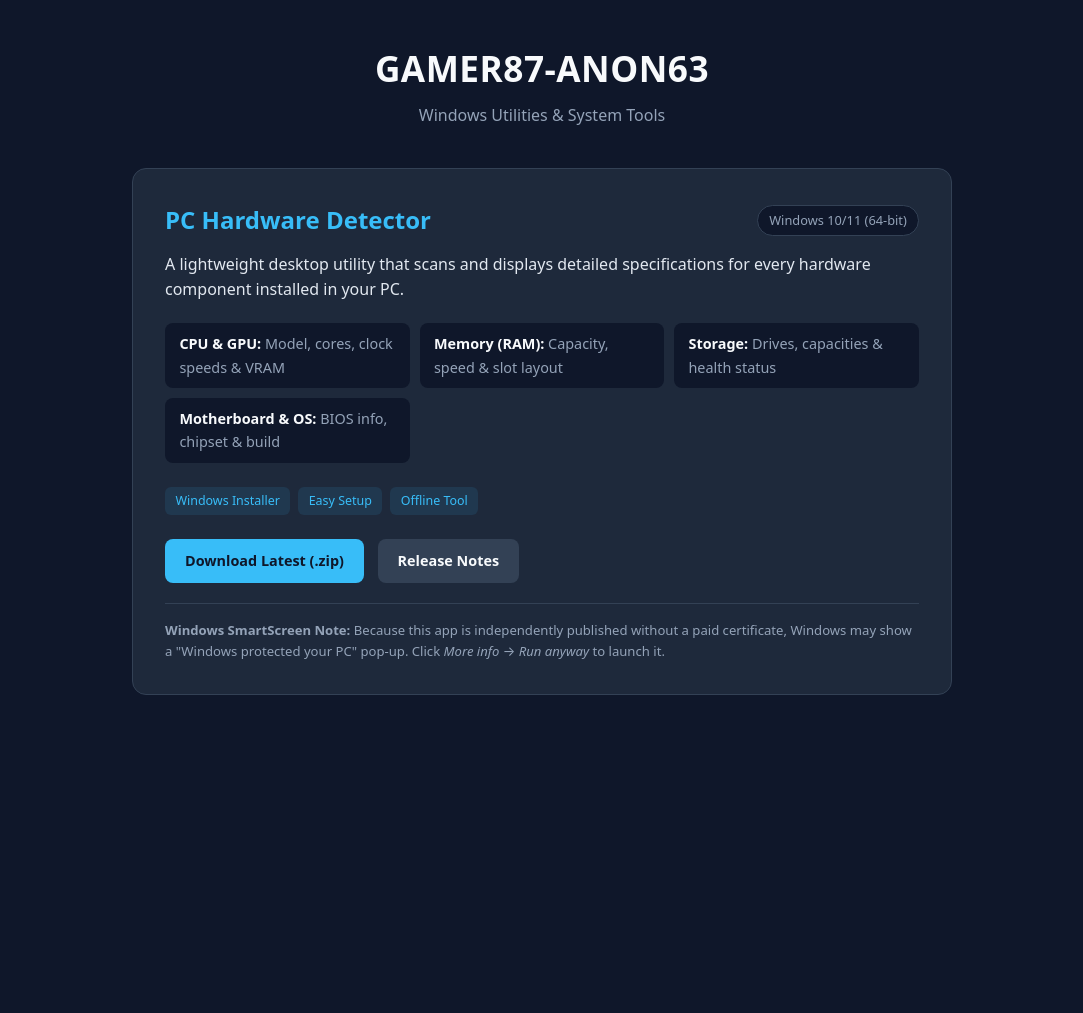
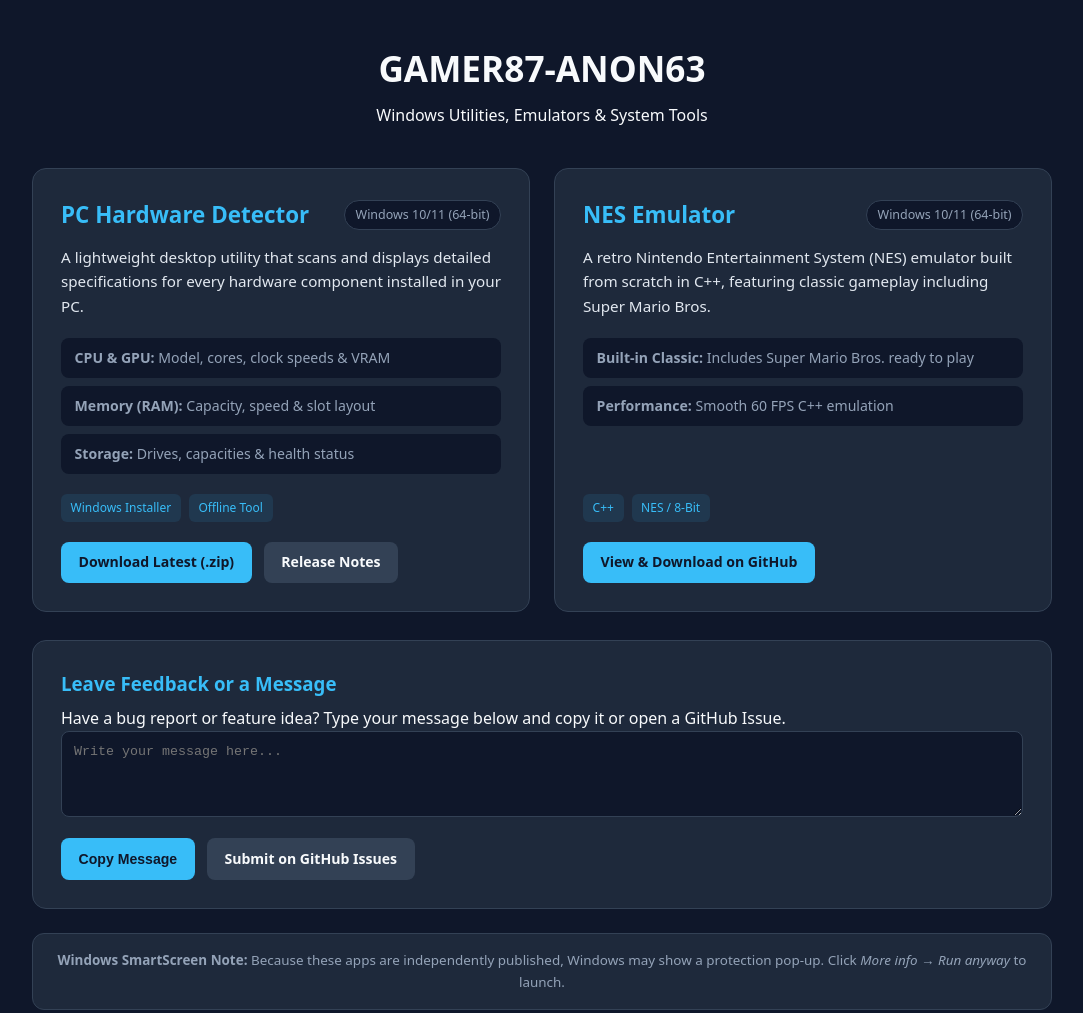
Before and after one commit to GAMER87-ANON63/gamer87-anon63.github.io, a plain HTML site: page index.html in a window 1280 px wide. Shown: the whole page, without its empty margins (98-1181 px from the left). Before the commit the page ends 800 px from the top, so only its background shows below. Drawn offline with Linux system fonts and the light colour scheme.

Commit message:
Update index.html

```diff
--- a/index.html
+++ b/index.html
@@ -6,147 +6,106 @@
   <title>GAMER87-ANON63 | Desktop Apps</title>
   <style>
     :root {
-      --bg: #0f172a;
-      --card: #1e293b;
-      --text: #f8fafc;
-      --muted: #94a3b8;
-      --accent: #38bdf8;
-      --border: #334155;
+      --bg: #0f172a; --card: #1e293b; --text: #f8fafc;
+      --muted: #94a3b8; --accent: #38bdf8; --border: #334155;
     }
     * { box-sizing: border-box; margin: 0; padding: 0; }
-    body {
-      font-family: system-ui, -apple-system, sans-serif;
-      background: var(--bg);
-      color: var(--text);
-      line-height: 1.6;
-      padding: 2.5rem 1rem;
-    }
-    .container { max-width: 820px; margin: 0 auto; }
+    body { font-family: system-ui, sans-serif; background: var(--bg); color: var(--text); padding: 2.5rem 1rem; line-height: 1.6; }
+    .container { max-width: 1020px; margin: 0 auto; }
     header { text-align: center; margin-bottom: 2.5rem; }
-    header h1 { font-size: 2.2rem; margin-bottom: 0.4rem; letter-spacing: 0.5px; }
-    header p { color: var(--muted); }
-    .card {
-      background: var(--card);
-      border-radius: 14px;
-      padding: 2rem;
-      border: 1px solid var(--border);
-      margin-bottom: 1.5rem;
-    }
-    .card-header {
-      display: flex;
-      justify-content: space-between;
-      align-items: center;
-      flex-wrap: wrap;
-      gap: 0.5rem;
-      margin-bottom: 0.75rem;
-    }
-    .card h2 { font-size: 1.5rem; color: var(--accent); }
-    .version {
-      background: #0f172a;
-      color: var(--muted);
-      font-size: 0.8rem;
-      padding: 0.25rem 0.7rem;
-      border-radius: 999px;
-      border: 1px solid var(--border);
-    }
-    .description { color: #e2e8f0; margin-bottom: 1.25rem; }
-    .features {
-      list-style: none;
-      display: grid;
-      grid-template-columns: repeat(auto-fit, minmax(220px, 1fr));
-      gap: 0.6rem;
-      margin-bottom: 1.5rem;
-    }
-    .features li {
-      background: #0f172a;
-      padding: 0.6rem 0.9rem;
-      border-radius: 8px;
-      font-size: 0.9rem;
-      color: var(--muted);
-    }
-    .features li strong { color: var(--text); }
-    .tags { display: flex; flex-wrap: wrap; gap: 0.5rem; margin-bottom: 1.5rem; }
-    .tag {
-      background: rgba(56, 189, 248, 0.1);
-      color: var(--accent);
-      font-size: 0.78rem;
-      padding: 0.25rem 0.65rem;
-      border-radius: 6px;
-      font-weight: 500;
-    }
-    .links { display: flex; flex-wrap: wrap; gap: 0.85rem; align-items: center; }
-    .links a {
-      text-decoration: none;
-      color: var(--text);
-      background: #334155;
-      padding: 0.65rem 1.25rem;
-      border-radius: 8px;
-      font-size: 0.9rem;
-      font-weight: 600;
-    }
-    .links a.primary { background: var(--accent); color: #0f172a; }
-    .links a:hover { opacity: 0.9; }
-    .notice {
-      margin-top: 1.25rem;
-      padding-top: 1rem;
-      border-top: 1px solid var(--border);
-      font-size: 0.82rem;
-      color: var(--muted);
-    }
+    header h1 { font-size: 2.2rem; margin-bottom: 0.4rem; }
+    .grid { display: grid; grid-template-columns: repeat(auto-fit, minmax(340px, 1fr)); gap: 1.5rem; }
+    .card { background: var(--card); border-radius: 14px; padding: 1.75rem; border: 1px solid var(--border); display: flex; flex-direction: column; justify-content: space-between; }
+    .card-header { display: flex; justify-content: space-between; align-items: center; margin-bottom: 0.75rem; }
+    .card h2 { font-size: 1.4rem; color: var(--accent); }
+    .version { background: #0f172a; color: var(--muted); font-size: 0.78rem; padding: 0.25rem 0.65rem; border-radius: 999px; border: 1px solid var(--border); }
+    .description { color: #e2e8f0; margin-bottom: 1.25rem; font-size: 0.95rem; }
+    .features { list-style: none; display: grid; gap: 0.5rem; margin-bottom: 1.25rem; }
+    .features li { background: #0f172a; padding: 0.55rem 0.85rem; border-radius: 8px; font-size: 0.88rem; color: var(--muted); }
+    .tags { display: flex; flex-wrap: wrap; gap: 0.5rem; margin-bottom: 1.25rem; }
+    .tag { background: rgba(56, 189, 248, 0.1); color: var(--accent); font-size: 0.75rem; padding: 0.25rem 0.6rem; border-radius: 6px; }
+    .links { display: flex; flex-wrap: wrap; gap: 0.75rem; }
+    .links a, .btn { text-decoration: none; color: var(--text); background: #334155; padding: 0.6rem 1.1rem; border-radius: 8px; font-size: 0.88rem; font-weight: 600; cursor: pointer; border: none; }
+    .links a.primary, .btn.primary { background: var(--accent); color: #0f172a; }
+    .feedback-box { margin-top: 1.75rem; background: var(--card); border: 1px solid var(--border); border-radius: 14px; padding: 1.75rem; }
+    .feedback-box h3 { color: var(--accent); margin-bottom: 0.4rem; }
+    textarea { width: 100%; padding: 0.75rem; border-radius: 8px; border: 1px solid var(--border); background: #0f172a; color: var(--text); margin-bottom: 0.85rem; }
+    .notice { margin-top: 1.5rem; background: var(--card); border: 1px solid var(--border); border-radius: 12px; padding: 1rem; font-size: 0.84rem; color: var(--muted); text-align: center; }
   </style>
 </head>
 <body>
   <div class="container">
     <header>
       <h1>GAMER87-ANON63</h1>
-      <p>Windows Utilities &amp; System Tools</p>
+      <p>Windows Utilities, Emulators &amp; System Tools</p>
     </header>
-
-    <main>
+    <main class="grid">
       <article class="card">
+        <div>
           <div class="card-header">
             <h2>PC Hardware Detector</h2>
             <span class="version">Windows 10/11 (64-bit)</span>
           </div>
-
-      <p class="description">
-  A lightweight desktop utility that scans and displays detailed specifications for every hardware component installed in your PC.
-</p>
-
-
+          <p class="description">A lightweight desktop utility that scans and displays detailed specifications for every hardware component installed in your PC.</p>
           <ul class="features">
             <li><strong>CPU &amp; GPU:</strong> Model, cores, clock speeds &amp; VRAM</li>
             <li><strong>Memory (RAM):</strong> Capacity, speed &amp; slot layout</li>
             <li><strong>Storage:</strong> Drives, capacities &amp; health status</li>
-          <li><strong>Motherboard &amp; OS:</strong> BIOS info, chipset &amp; build</li>
           </ul>
-
-    <div class="tags">
-  <span class="tag">Windows Installer</span>
-  <span class="tag">Easy Setup</span>
-  <span class="tag">Offline Tool</span>
         </div>
-
-
+        <div>
+          <div class="tags"><span class="tag">Windows Installer</span><span class="tag">Offline Tool</span></div>
           <div class="links">
-  <a id="dl-btn" href="#" class="primary">Download Latest (.zip)</a>
-  <a id="rel-btn" href="#" target="_blank">Release Notes</a>
+            <a id="hw-dl" href="#" class="primary">Download Latest (.zip)</a>
+            <a id="hw-rel" href="#" target="_blank">Release Notes</a>
           </div>
-
-<script>
-  const repo = "https://github.com" + "/GAMER87-ANON63/gamer87-anon63.github.io";
-  document.getElementById("dl-btn").href = repo + "/releases/latest/download/PCHardwareDashboard_Setup.zip";
-  document.getElementById("rel-btn").href = repo + "/releases/latest";
-</script>
-
-
-
-
-        <p class="notice">
-          <strong>Windows SmartScreen Note:</strong> Because this app is independently published without a paid certificate, Windows may show a "Windows protected your PC" pop-up. Click <em>More info</em> &rarr; <em>Run anyway</em> to launch it.
-        </p>
+        </div>
+      </article>
+      <article class="card">
+        <div>
+          <div class="card-header">
+            <h2>NES Emulator</h2>
+            <span class="version">Windows 10/11 (64-bit)</span>
+          </div>
+          <p class="description">A retro Nintendo Entertainment System (NES) emulator built from scratch in C++, featuring classic gameplay including Super Mario Bros.</p>
+          <ul class="features">
+            <li><strong>Built-in Classic:</strong> Includes Super Mario Bros. ready to play</li>
+            <li><strong>Performance:</strong> Smooth 60 FPS C++ emulation</li>
+          </ul>
+        </div>
+        <div>
+          <div class="tags"><span class="tag">C++</span><span class="tag">NES / 8-Bit</span></div>
+          <div class="links">
+            <a id="nes-repo" href="#" class="primary" target="_blank">View &amp; Download on GitHub</a>
+          </div>
+        </div>
       </article>
     </main>
+    <section class="feedback-box">
+      <h3>Leave Feedback or a Message</h3>
+      <p>Have a bug report or feature idea? Type your message below and copy it or open a GitHub Issue.</p>
+      <textarea id="msg-box" rows="4" placeholder="Write your message here..."></textarea>
+      <div class="links">
+        <button class="btn primary" onclick="copyMsg()">Copy Message</button>
+        <a id="issue-btn" href="#" target="_blank">Submit on GitHub Issues</a>
       </div>
+    </section>
+    <p class="notice"><strong>Windows SmartScreen Note:</strong> Because these apps are independently published, Windows may show a protection pop-up. Click <em>More info</em> &rarr; <em>Run anyway</em> to launch.</p>
+  </div>
+  <script>
+    const base = "https://github.com/GAMER87-ANON63";
+    const hwRepo = base + "/gamer87-anon63.github.io";
+    const nesRepo = base + "/GAMER87s-nes-emulator";
+    document.getElementById("hw-dl").href = hwRepo + "/releases/latest/download/PCHardwareDashboard_Setup.zip";
+    document.getElementById("hw-rel").href = hwRepo + "/releases/latest";
+    document.getElementById("nes-repo").href = nesRepo;
+    document.getElementById("issue-btn").href = hwRepo + "/issues/new";
+    function copyMsg() {
+      const box = document.getElementById("msg-box");
+      if (!box.value.trim()) return alert("Type a message first!");
+      navigator.clipboard.writeText(box.value);
+      alert("Message copied to clipboard!");
+    }
+  </script>
 </body>
 </html>
```
Lines whose indentation alone changed are shown as unchanged.
